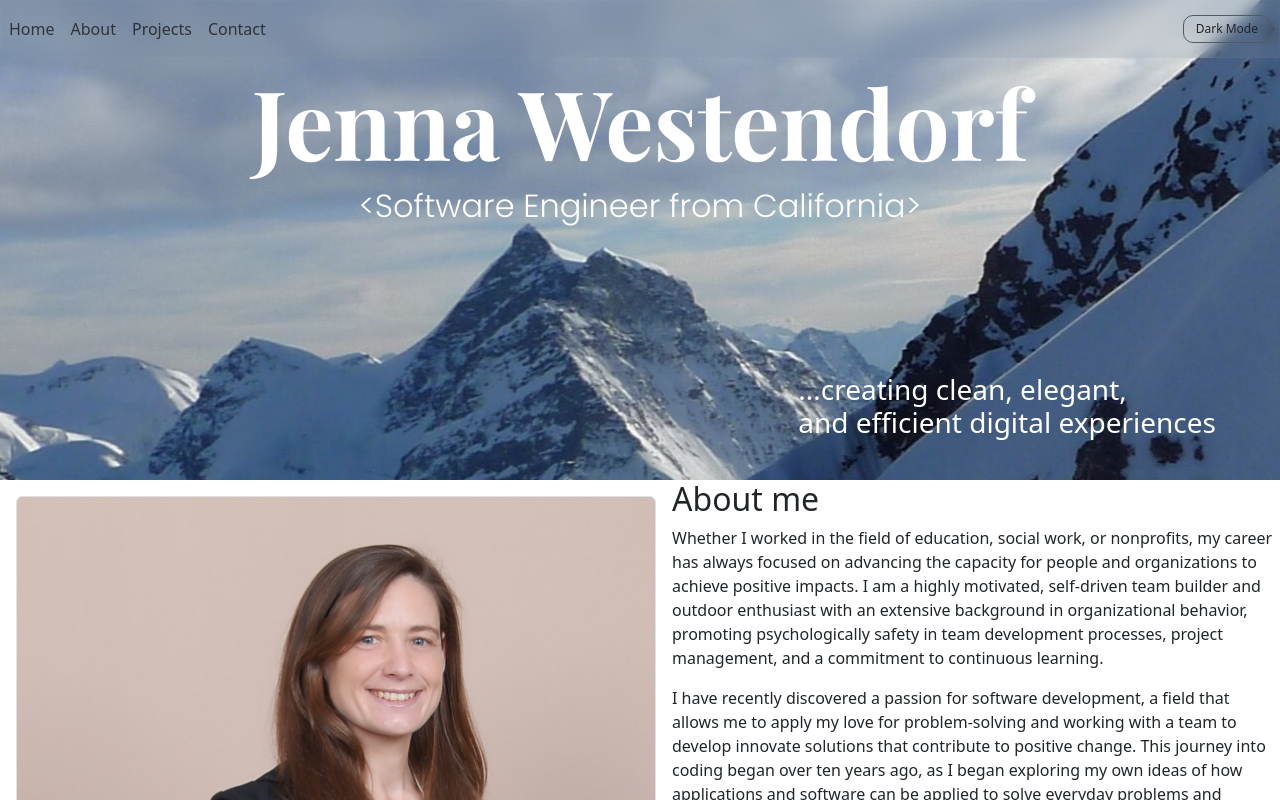
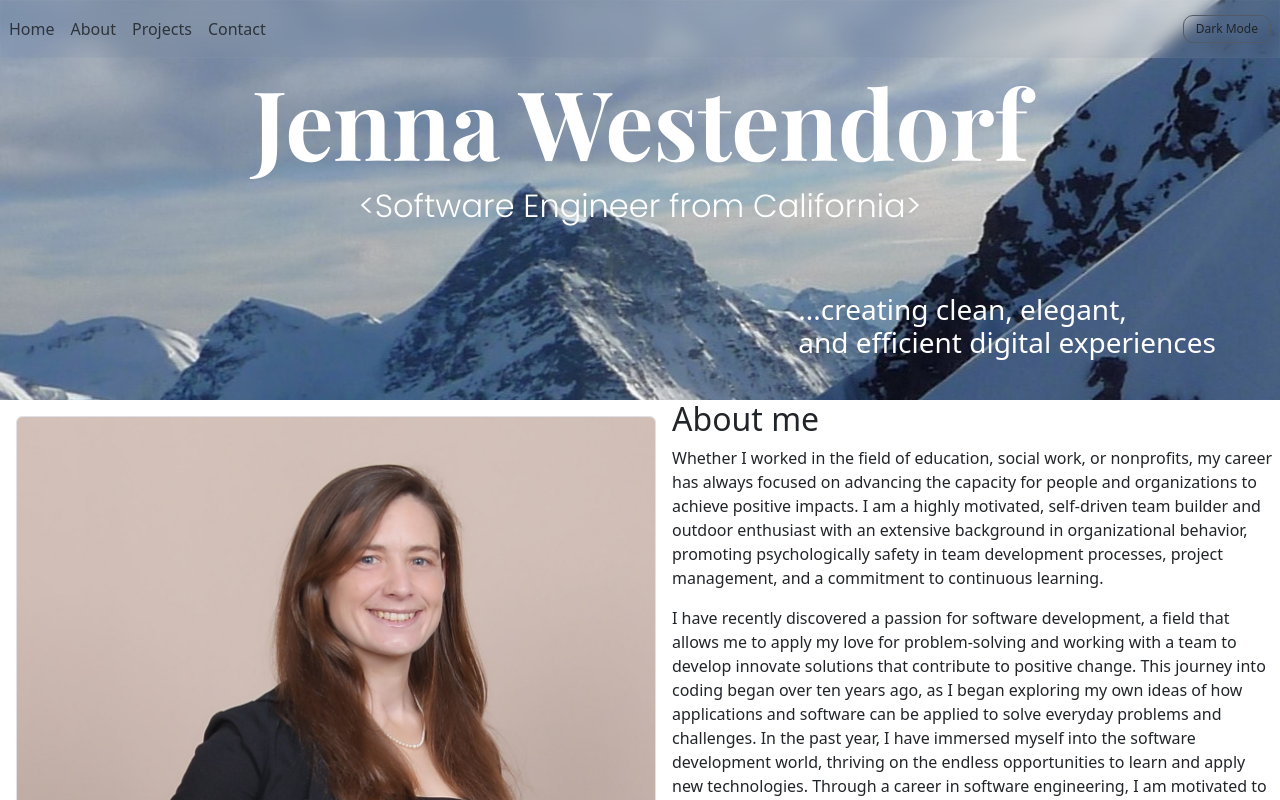
Before and after one commit to jleewest/portfolio, a React (Vite) app in the folder client/: page / in a window 1280 px wide. Shown: the top 800 px of the page. Built offline with nearby package versions, Linux system fonts and the light colour scheme.

Commit message:
style: home

```diff
--- a/client/src/css/Home.css
+++ b/client/src/css/Home.css
@@ -4,7 +4,7 @@
   background-repeat: no-repeat;
   background-position: center;
   max-width: 100vw;
-  height: 30rem;
+  height: 25rem;
   color: white;
   position: relative;
 }
```
